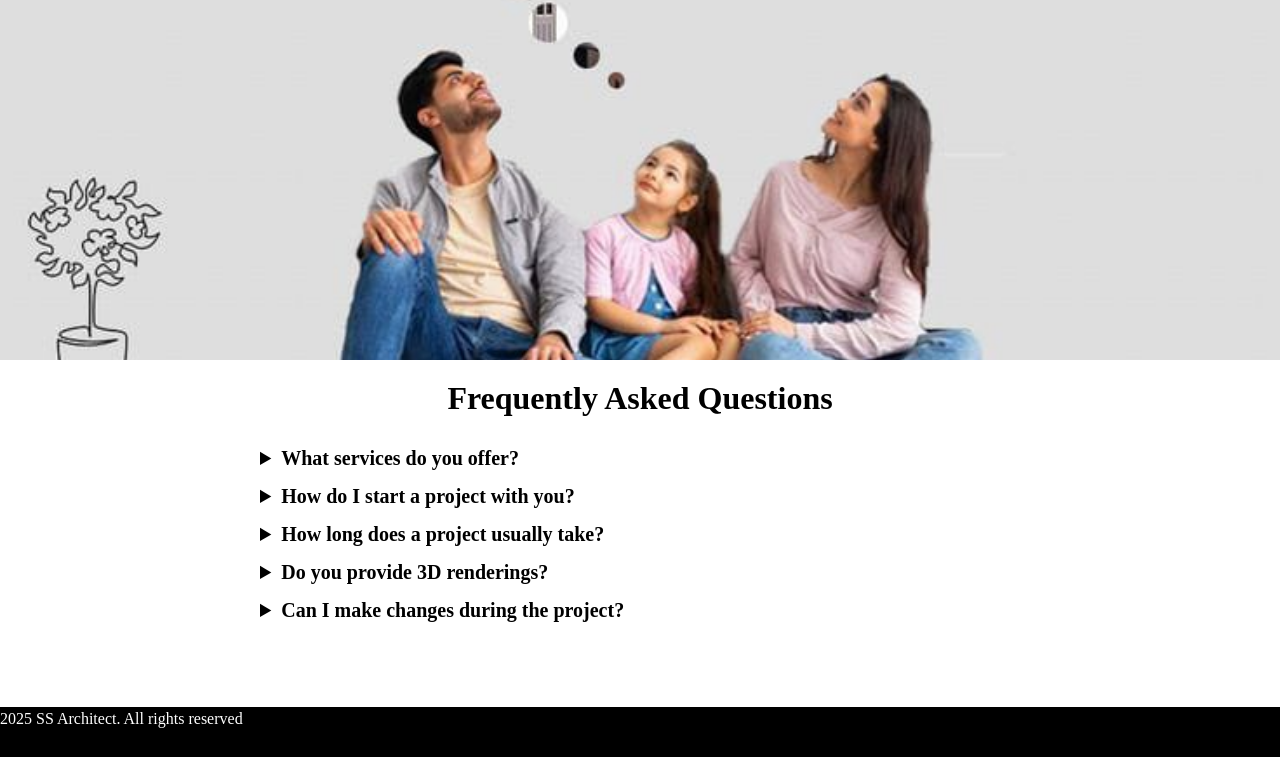
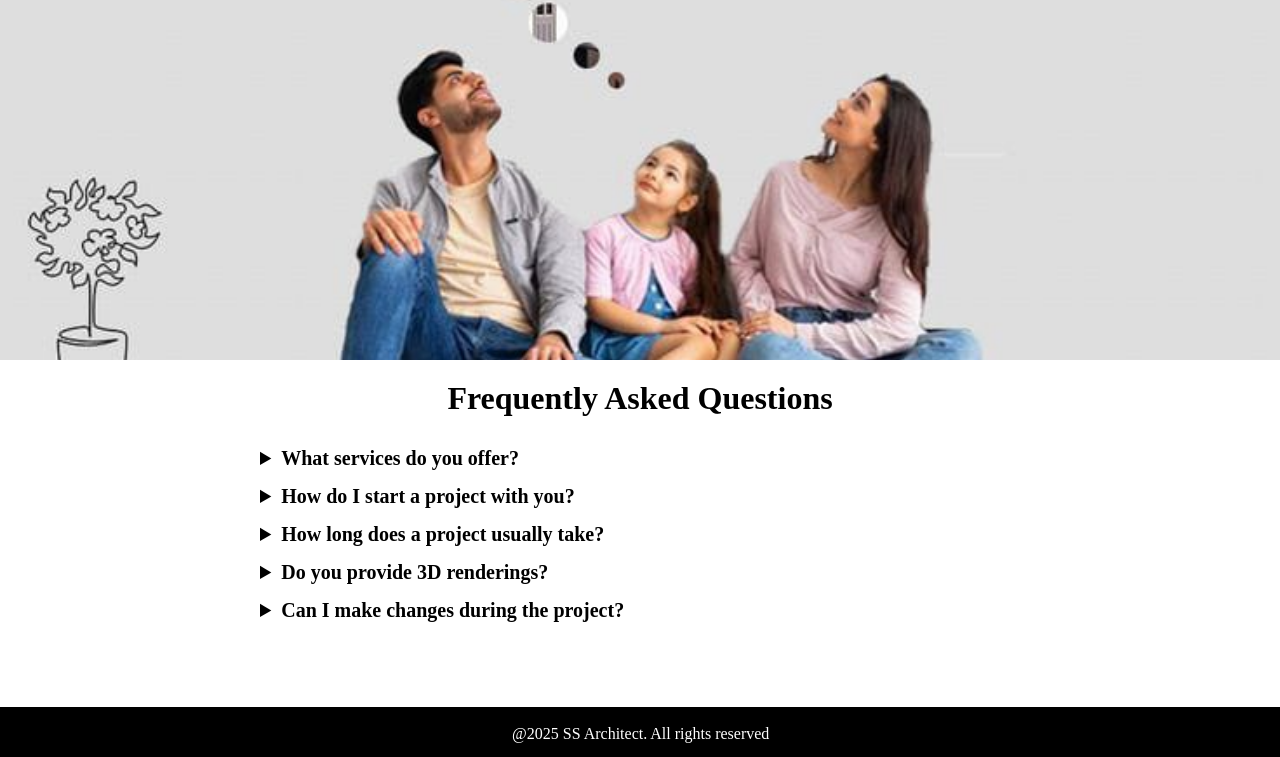
Before and after one commit to dhanasvi22/Architect-, a plain HTML site: page index.html in a window 1280 px wide. Shown: the part 365-1122 px from the top of the page. Drawn offline with Linux system fonts and the light colour scheme.

Commit message:
home section work done

```diff
--- a/index.html
+++ b/index.html
@@ -57,7 +57,7 @@
 
   <!-- footer section -->
    <div class="footer">
-    <p>2025 SS Architect. All rights reserved</p>
+    <p>@2025 SS Architect. All rights reserved</p>
    </div>
 </body>
 </html>
--- a/style.css
+++ b/style.css
@@ -49,9 +49,8 @@
   text-align: center;
   position: relative;
   top: 50px;
-
-
 }
+/* dhanasvi home section end */
 /* footer */
 .footer{
   background-color: black;
@@ -67,15 +66,18 @@
   color: white;
   align-items: center;
   justify-content: center;
+  margin-left: 40%;
+  padding-top: 15px;
 }
 
-/* faq section */
+/* dhanasvi faq section start */
 .faq-section {
   max-width: 800px;
   margin: 50px auto;
   padding: 20px;
   color: #000;
   border-radius: 10px;
+
 }
 
 .faq-section h2 {
@@ -98,5 +100,3 @@ p {
   font-size: 16px;
   line-height: 1.5;
 }
-
-/* dhanasvi home section end */
```
